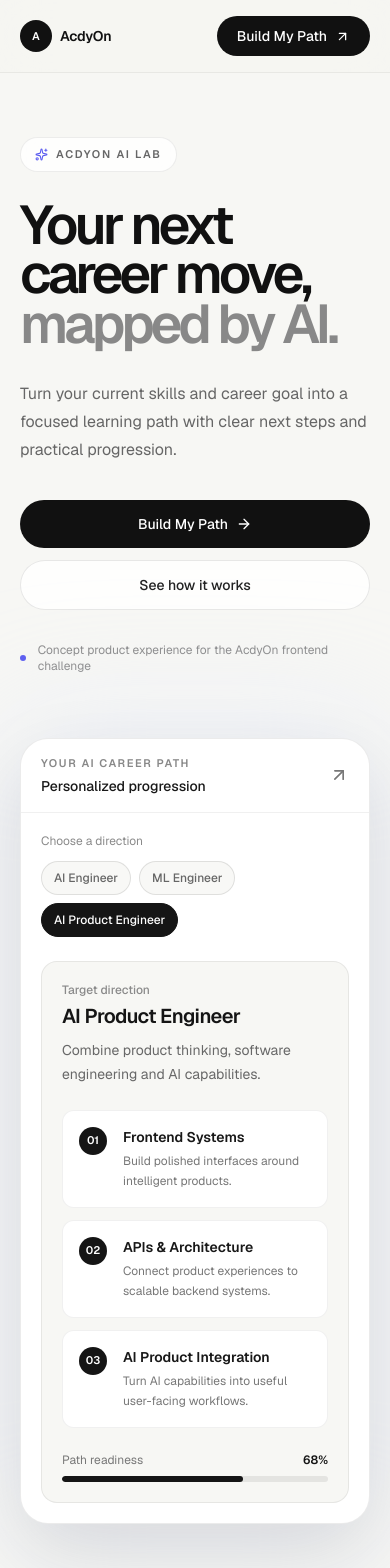
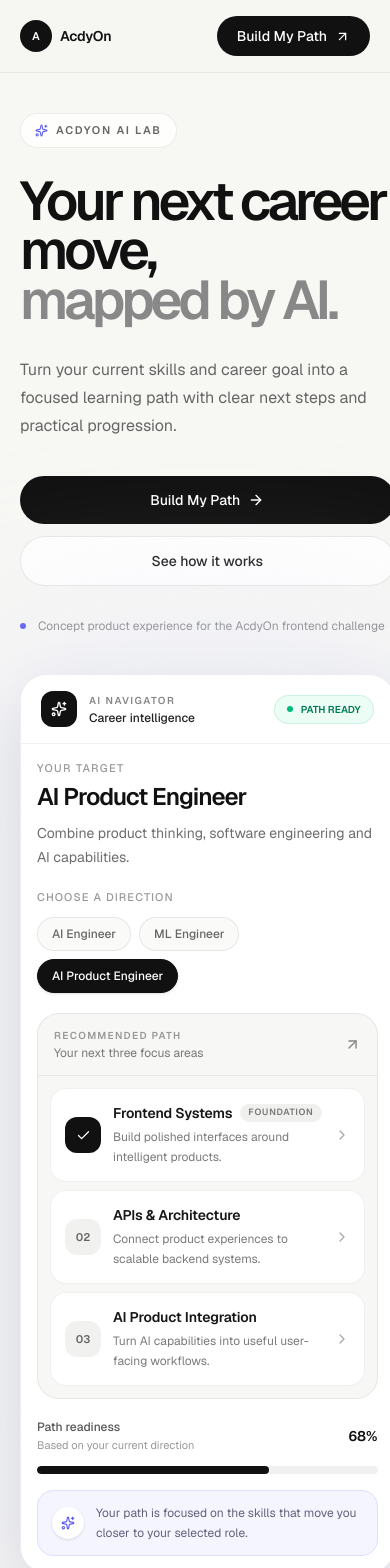
Before and after one commit to ManikantaPerla07/acdyon-ai-navigator, a Next.js app: page / in a window 390 px wide. Shown: the top 1568 px of the page. Built offline with nearby package versions, Linux system fonts and the light colour scheme.

Commit message:
feat: build responsive product preview

```diff
--- a/src/components/Hero.tsx
+++ b/src/components/Hero.tsx
@@ -3,10 +3,10 @@ import ProductPreview from "./ProductPreview";
 
 export default function Hero() {
   return (
-    <section className="relative overflow-hidden px-5 pb-24 pt-16 sm:px-8 sm:pb-32 sm:pt-20 lg:pb-36 lg:pt-24">
+    <section className="relative overflow-hidden px-5 pb-14 pt-10 sm:px-8 sm:pb-20 sm:pt-16 lg:pb-24 lg:pt-18">
       <div className="pointer-events-none absolute left-1/2 top-0 -z-10 h-[700px] w-[900px] -translate-x-1/2 rounded-full bg-[#dfe0ff]/30 blur-[120px]" />
 
-      <div className="mx-auto grid max-w-[1280px] items-center gap-16 lg:grid-cols-[0.88fr_1.12fr] lg:gap-20">
+      <div className="mx-auto grid max-w-[1280px] items-center gap-10 lg:grid-cols-[0.9fr_1.1fr] lg:gap-14">
         <div className="max-w-[700px]">
           <div className="mb-7 inline-flex items-center gap-2 rounded-full border border-black/[0.07] bg-white/80 px-3.5 py-2 text-[11px] font-semibold uppercase tracking-[0.16em] text-[#666] backdrop-blur-sm">
             <Sparkles size={13} className="text-[#5b5cf0]" />
--- a/src/components/ProductPreview.tsx
+++ b/src/components/ProductPreview.tsx
@@ -1,7 +1,13 @@
 "use client";
 
+import { AnimatePresence, motion } from "framer-motion";
+import {
+  ArrowUpRight,
+  Check,
+  ChevronRight,
+  Sparkles,
+} from "lucide-react";
 import { useState } from "react";
-import { ArrowUpRight } from "lucide-react";
 import { careerPaths } from "@/data/careerPaths";
 
 const roles = Object.keys(careerPaths);
@@ -12,30 +18,95 @@ export default function ProductPreview() {
   const path = careerPaths[selectedRole];
 
   return (
-    <div className="relative">
-      <div className="absolute -inset-4 rounded-[32px] bg-[#dfe7ff]/40 blur-3xl" />
+    <div className="relative mx-auto w-full max-w-[650px]">
+      {/* Ambient light */}
+      <div className="pointer-events-none absolute -inset-8 rounded-[48px] bg-[#dfe1ff]/40 blur-[90px]" />
 
-      <div className="relative overflow-hidden rounded-[28px] border border-black/8 bg-white shadow-[0_30px_80px_rgba(0,0,0,0.10)]">
-        <div className="border-b border-black/6 px-5 py-4 sm:px-6">
-          <div className="flex items-center justify-between">
-            <div>
-              <p className="text-[11px] font-semibold uppercase tracking-[0.14em] text-[#888]">
-                Your AI career path
-              </p>
-              <p className="mt-1 text-sm font-medium text-[#181818]">
-                Personalized progression
-              </p>
+      {/* Main product window */}
+      <div className="relative overflow-hidden rounded-[26px] border border-black/[0.07] bg-white shadow-[0_28px_70px_rgba(0,0,0,0.10)] sm:rounded-[30px] sm:shadow-[0_35px_100px_rgba(0,0,0,0.12)]">
+        {/* Top bar */}
+        <div className="flex items-center justify-between border-b border-black/[0.06] px-5 py-4 sm:px-6">
+          <div className="flex items-center gap-3">
+            <div className="flex h-9 w-9 items-center justify-center rounded-xl bg-[#111] text-white">
+              <Sparkles size={16} />
             </div>
 
-            <ArrowUpRight className="h-5 w-5 text-[#777]" />
+            <div>
+              <p className="text-[10px] font-semibold uppercase tracking-[0.15em] text-[#888]">
+                AI Navigator
+              </p>
+
+              <p className="mt-0.5 text-xs font-medium text-[#222]">
+                Career intelligence
+              </p>
             </div>
           </div>
 
-        <div className="p-5 sm:p-6">
-          <div className="mb-6">
-            <p className="text-xs text-[#8a8a8a]">Choose a direction</p>
+          <div className="flex items-center gap-2 rounded-full border border-emerald-500/15 bg-emerald-50 px-3 py-1.5">
+            <span className="h-1.5 w-1.5 rounded-full bg-emerald-500" />
+            <span className="text-[10px] font-semibold text-emerald-700">
+              PATH READY
+            </span>
+          </div>
+        </div>
 
-            <div className="mt-3 flex flex-wrap gap-2">
+        {/* Main content */}
+        <div className="p-4 sm:p-5 md:p-6">
+          {/* Intro */}
+          <div className="flex items-start justify-between gap-4">
+            <div>
+              <p className="text-[11px] font-medium uppercase tracking-[0.12em] text-[#999]">
+                Your target
+              </p>
+
+              <AnimatePresence mode="wait">
+                <motion.h2
+                  key={path.role}
+                  initial={{ opacity: 0, y: 6 }}
+                  animate={{ opacity: 1, y: 0 }}
+                  exit={{ opacity: 0, y: -6 }}
+                  transition={{ duration: 0.2 }}
+                  className="mt-1 text-2xl font-semibold tracking-[-0.04em] text-[#111] sm:text-[28px]"
+                >
+                  {path.role}
+                </motion.h2>
+              </AnimatePresence>
+            </div>
+
+            <div className="hidden rounded-xl border border-black/[0.06] bg-[#f7f7f5] px-3 py-2 sm:block">
+              <p className="text-[9px] font-medium uppercase tracking-[0.12em] text-[#999]">
+                Readiness
+              </p>
+              <p className="mt-0.5 text-sm font-semibold text-[#111]">
+                {path.progress}%
+              </p>
+            </div>
+          </div>
+
+          <AnimatePresence mode="wait">
+            <motion.p
+              key={`${path.role}-summary`}
+              initial={{ opacity: 0 }}
+              animate={{ opacity: 1 }}
+              exit={{ opacity: 0 }}
+              transition={{ duration: 0.2 }}
+              className="mt-2 max-w-lg text-sm leading-6 text-[#6d6d6d]"
+            >
+              {path.summary}
+            </motion.p>
+          </AnimatePresence>
+
+          {/* Role selector */}
+          <div className="mt-5">
+            <p className="text-[11px] font-medium uppercase tracking-[0.1em] text-[#999]">
+              Choose a direction
+            </p>
+
+            <div
+              className="mt-3 flex flex-wrap gap-2"
+              role="tablist"
+              aria-label="Career direction"
+            >
               {roles.map((role) => {
                 const active = role === selectedRole;
 
@@ -43,11 +114,13 @@ export default function ProductPreview() {
                   <button
                     key={role}
                     type="button"
+                    role="tab"
+                    aria-selected={active}
                     onClick={() => setSelectedRole(role)}
-                    className={`rounded-full border px-3 py-2 text-xs font-medium transition-all ${
+                    className={`rounded-full border px-3.5 py-2 text-xs font-medium transition-all duration-200 ${
                       active
-                        ? "border-[#151515] bg-[#151515] text-white"
-                        : "border-black/10 bg-[#f8f8f6] text-[#666] hover:border-black/20 hover:text-[#151515]"
+                        ? "border-[#111] bg-[#111] text-white shadow-sm"
+                        : "border-black/[0.08] bg-[#fafaf8] text-[#666] hover:border-black/[0.16] hover:bg-white hover:text-[#111]"
                     }`}
                   >
                     {role}
@@ -57,58 +130,140 @@ export default function ProductPreview() {
             </div>
           </div>
 
-          <div className="rounded-2xl border border-black/7 bg-[#f7f7f4] p-5">
-            <p className="text-xs font-medium text-[#8a8a8a]">
-              Target direction
+          {/* Path */}
+          <div className="mt-5 overflow-hidden rounded-[22px] border border-black/[0.07] bg-[#f7f7f5]">
+            <div className="flex items-center justify-between border-b border-black/[0.06] px-4 py-3.5 sm:px-5">
+              <div>
+                <p className="text-[10px] font-semibold uppercase tracking-[0.13em] text-[#999]">
+                  Recommended path
+                </p>
+                <p className="mt-0.5 text-xs text-[#777]">
+                  Your next three focus areas
+                </p>
+              </div>
+
+              <ArrowUpRight size={17} className="text-[#888]" />
+            </div>
+
+            <div className="p-3 sm:p-4">
+              <AnimatePresence mode="wait">
+                <motion.div
+                  key={path.role}
+                  initial={{ opacity: 0, y: 8 }}
+                  animate={{ opacity: 1, y: 0 }}
+                  exit={{ opacity: 0, y: -8 }}
+                  transition={{ duration: 0.25 }}
+                  className="space-y-2"
+                >
+                  {path.steps.map((step, index) => {
+                    const completed = index === 0;
+
+                    return (
+                      <div
+                        key={step.title}
+                        className="group flex items-center gap-3 rounded-2xl border border-black/[0.06] bg-white p-3.5 transition-all duration-200 hover:border-black/[0.12] hover:shadow-sm sm:p-4"
+                      >
+                        <div
+                          className={`flex h-9 w-9 shrink-0 items-center justify-center rounded-xl ${
+                            completed
+                              ? "bg-[#111] text-white"
+                              : "bg-[#f1f1ef] text-[#666]"
+                          }`}
+                        >
+                          {completed ? (
+                            <Check size={15} />
+                          ) : (
+                            <span className="text-[11px] font-semibold">
+                              {String(index + 1).padStart(2, "0")}
+                            </span>
+                          )}
+                        </div>
+
+                        <div className="min-w-0 flex-1">
+                          <div className="flex items-center gap-2">
+                            <p className="truncate text-sm font-semibold tracking-[-0.01em] text-[#171717]">
+                              {step.title}
                             </p>
 
-            <h3 className="mt-1 text-xl font-semibold tracking-[-0.03em] text-[#151515]">
-              {path.role}
-            </h3>
-
-            <p className="mt-2 max-w-md text-sm leading-6 text-[#686868]">
-              {path.summary}
-            </p>
-
-            <div className="mt-6 space-y-3">
-              {path.steps.map((step, index) => (
-                <div
-                  key={step.title}
-                  className="flex gap-4 rounded-xl border border-black/6 bg-white p-4"
-                >
-                  <div className="flex h-7 w-7 shrink-0 items-center justify-center rounded-full bg-[#151515] text-[11px] font-semibold text-white">
-                    {String(index + 1).padStart(2, "0")}
+                            {completed && (
+                              <span className="shrink-0 rounded-full bg-[#f0f0ee] px-2 py-0.5 text-[9px] font-semibold uppercase tracking-[0.08em] text-[#777]">
+                                Foundation
+                              </span>
+                            )}
                           </div>
 
-                  <div>
-                    <p className="text-sm font-semibold text-[#181818]">
-                      {step.title}
-                    </p>
-                    <p className="mt-1 text-xs leading-5 text-[#777]">
+                          <p className="mt-1 line-clamp-2 text-xs leading-5 text-[#7a7a7a]">
                             {step.description}
                           </p>
                         </div>
+
+                        <ChevronRight
+                          size={16}
+                          className="shrink-0 text-[#aaa] transition-transform duration-200 group-hover:translate-x-0.5 group-hover:text-[#555]"
+                        />
                       </div>
-              ))}
+                    );
+                  })}
+                </motion.div>
+              </AnimatePresence>
+            </div>
           </div>
 
-            <div className="mt-6">
-              <div className="flex items-center justify-between text-xs">
-                <span className="text-[#777]">Path readiness</span>
-                <span className="font-semibold text-[#151515]">
+          {/* Progress */}
+          <div className="mt-5">
+            <div className="flex items-center justify-between">
+              <div>
+                <p className="text-xs font-medium text-[#555]">
+                  Path readiness
+                </p>
+
+                <p className="mt-0.5 text-[11px] text-[#999]">
+                  Based on your current direction
+                </p>
+              </div>
+
+              <span className="text-sm font-semibold text-[#111]">
                 {path.progress}%
               </span>
             </div>
 
-              <div className="mt-2 h-1.5 overflow-hidden rounded-full bg-black/8">
-                <div
-                  className="h-full rounded-full bg-[#151515] transition-all duration-500"
-                  style={{ width: `${path.progress}%` }}
+            <div className="mt-3 h-2 overflow-hidden rounded-full bg-black/[0.06]">
+              <motion.div
+                key={path.progress}
+                initial={{ width: 0 }}
+                animate={{ width: `${path.progress}%` }}
+                transition={{
+                  duration: 0.6,
+                  ease: [0.22, 1, 0.36, 1],
+                }}
+                className="h-full rounded-full bg-[#111]"
               />
             </div>
           </div>
+
+          {/* Bottom insight */}
+          <div className="mt-4 flex items-center gap-3 rounded-2xl border border-[#dedeff] bg-[#f5f5ff] px-3.5 py-3 sm:mt-5 sm:px-4 sm:py-3.5">
+            <div className="flex h-8 w-8 shrink-0 items-center justify-center rounded-full bg-white text-[#5b5cf0] shadow-sm">
+              <Sparkles size={14} />
+            </div>
+
+            <p className="text-xs leading-5 text-[#62627a]">
+              Your path is focused on the skills that move you closer to your
+              selected role.
+            </p>
           </div>
         </div>
+      </div>
+
+      {/* Decorative floating label */}
+      <div className="pointer-events-none absolute -bottom-5 -left-4 hidden rounded-2xl border border-black/[0.06] bg-white/95 px-4 py-3 shadow-[0_15px_40px_rgba(0,0,0,0.08)] backdrop-blur sm:block">
+        <p className="text-[9px] font-semibold uppercase tracking-[0.12em] text-[#999]">
+          AI-generated
+        </p>
+
+        <p className="mt-1 text-xs font-medium text-[#333]">
+          Personalized progression
+        </p>
       </div>
     </div>
   );
```
Lines whose indentation alone changed are shown as unchanged.
